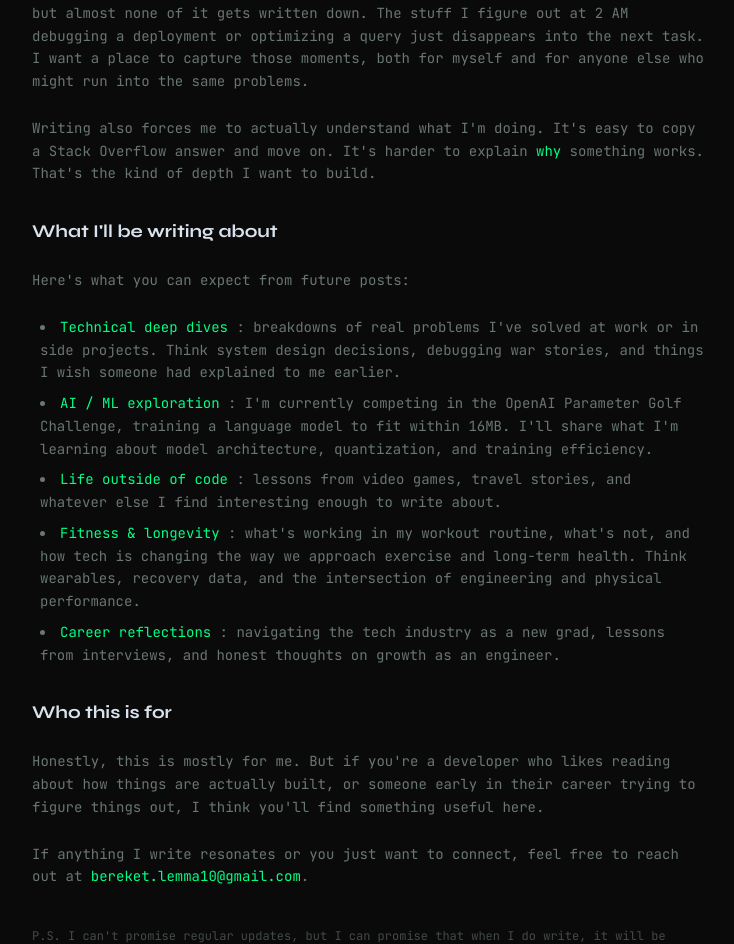
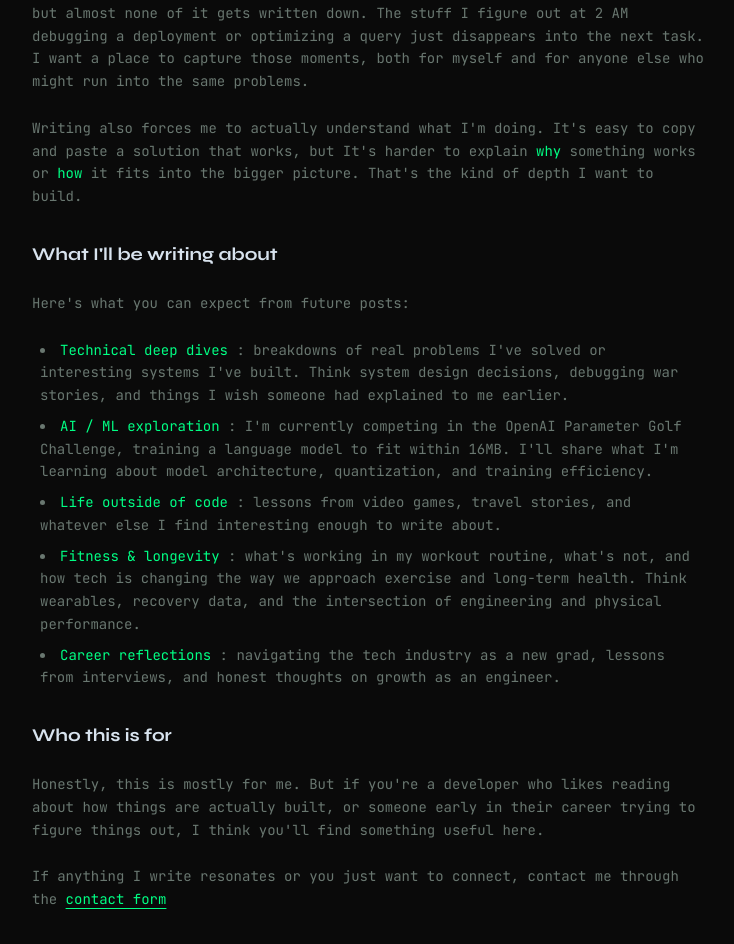
Before and after one commit to bereketlemma/bereket-portfolio, a Next.js app: page /blog/introduction in a window 1280 px wide. Shown: the part 585-1529 px from the top of the page, without its empty margins (272-1006 px from the left). Built offline with nearby package versions, Linux system fonts and the light colour scheme.

Commit message:
fix: improve clarity and readability in introduction and parameter golf posts

```diff
--- a/app/blog/introduction/page.tsx
+++ b/app/blog/introduction/page.tsx
@@ -52,8 +52,8 @@ export default function IntroductionPost() {
         </p>
 
         <p>
-          Writing also forces me to actually understand what I&apos;m doing. It&apos;s easy to copy a Stack Overflow answer and move on.
-          It&apos;s harder to explain <span className="text-accent">why</span> something works. That&apos;s the kind of depth I want to build.
+          Writing also forces me to actually understand what I&apos;m doing. It&apos;s easy to copy and paste a solution that works, but
+          It&apos;s harder to explain <span className="text-accent">why</span> something works or <span className="text-accent">how</span> it fits into the bigger picture. That&apos;s the kind of depth I want to build.
         </p>
 
         <h2 className="font-syne text-lg font-bold text-foreground mt-2">What I&apos;ll be writing about</h2>
@@ -64,7 +64,7 @@ export default function IntroductionPost() {
 
         <ul className="list-disc list-inside flex flex-col gap-2 pl-2">
           <li>
-            <span className="text-accent">Technical deep dives</span> : breakdowns of real problems I&apos;ve solved at work or in side projects.
+            <span className="text-accent">Technical deep dives</span> : breakdowns of real problems I&apos;ve solved or interesting systems I&apos;ve built.
             Think system design decisions, debugging war stories, and things I wish someone had explained to me earlier.
           </li>
           <li>
@@ -93,10 +93,7 @@ export default function IntroductionPost() {
         </p>
 
         <p>
-          If anything I write resonates or you just want to connect, feel free to reach out at{" "}
-          <a href="mailto:bereket.lemma10@gmail.com" className="text-accent hover:underline">
-            bereket.lemma10@gmail.com
-          </a>.
+          If anything I write resonates or you just want to connect, contact me through the <Link href="/contact" className="text-accent underline underline-offset-4">contact form</Link>
         </p>
 
         <p className="font-mono text-xs text-muted-foreground/60 mt-4">
--- a/app/blog/openai-parameter-golf/page.tsx
+++ b/app/blog/openai-parameter-golf/page.tsx
@@ -60,8 +60,8 @@ export default function ParameterGolfPost() {
 
         <p>
           Once I felt comfortable, I scaled up to a remote GPU environment using
-          <span className="text-accent">Runpod</span>, which is recommended for its proximity to the challenge's
-          official evaluation setup. This allowed me to iterate faster and test ideas at scale.
+          <span className="text-accent"> Runpod</span>, which is recommended for its proximity to the challenge's
+          official evaluation setup.This allowed me to iterate faster and test ideas at scale.
         </p>
 
         <h2 className="font-syne text-lg font-bold text-foreground mt-2">The Creative Process</h2>
@@ -135,7 +135,7 @@ export default function ParameterGolfPost() {
             </Link>
         </p>
 
-        <p className="font-mono text-xs text-muted-foreground/60 mt-4">
+        <p className="mt-1 text-base text-foreground/70">
             𝒷𝑒𝓇𝑒𝓀𝑒𝓉 𝓁𝑒𝓂𝓂𝒶
         </p>
 
```
